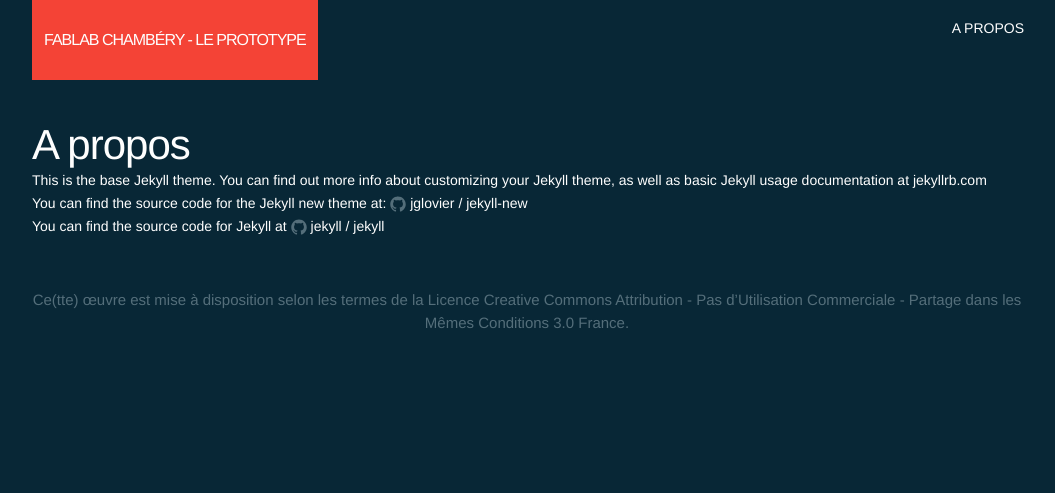
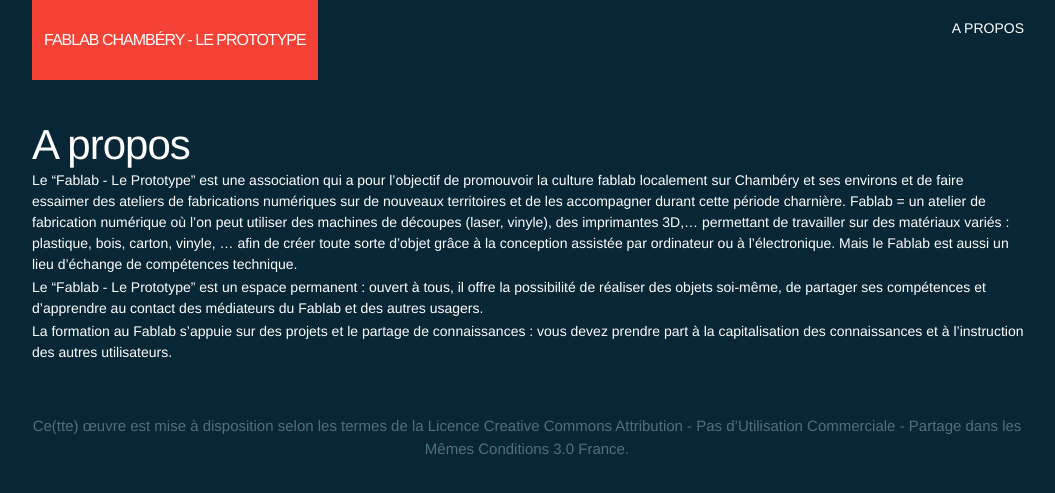
Before and after one commit to fablab-leprototype/fablab-leprototype.github.io, a Jekyll site: the page built from about.md, in a window 1280 px wide. Shown: the top 493 px of the page, without its empty margins (112-1167 px from the left). Built offline with Jekyll 4.4.1, drawn with Linux system fonts in a browser that asks for light colours.

Commit message:
màj
texte

```diff
--- a/about.md
+++ b/about.md
@@ -4,12 +4,8 @@
 permalink: /about/
 ---
 
-This is the base Jekyll theme. You can find out more info about customizing your Jekyll theme, as well as basic Jekyll usage documentation at [jekyllrb.com](http://jekyllrb.com/)
+Le "Fablab - Le Prototype" est une association qui a pour l'objectif de promouvoir la culture fablab localement sur Chambéry et ses environs et de faire essaimer des ateliers de fabrications numériques sur de nouveaux territoires et de les accompagner durant cette période charnière. Fablab = un atelier de fabrication numérique où l’on peut utiliser des machines de découpes (laser, vinyle), des imprimantes 3D,… permettant de travailler sur des matériaux variés : plastique, bois, carton, vinyle, … afin de créer toute sorte d’objet grâce à la conception assistée par ordinateur ou à l’électronique. Mais le Fablab est aussi un lieu d’échange de compétences technique.
 
-You can find the source code for the Jekyll new theme at:
-{% include icon-github.html username="jglovier" %} /
-[jekyll-new](https://github.com/jglovier/jekyll-new)
+Le "Fablab - Le Prototype" est un espace permanent : ouvert à tous, il offre la possibilité de réaliser des objets soi-même, de partager ses compétences et d’apprendre au contact des médiateurs du Fablab et des autres usagers.
 
-You can find the source code for Jekyll at
-{% include icon-github.html username="jekyll" %} /
-[jekyll](https://github.com/jekyll/jekyll)
+La formation au Fablab s’appuie sur des projets et le partage de connaissances : vous devez prendre part à la capitalisation des connaissances et à l’instruction des autres utilisateurs.
```
